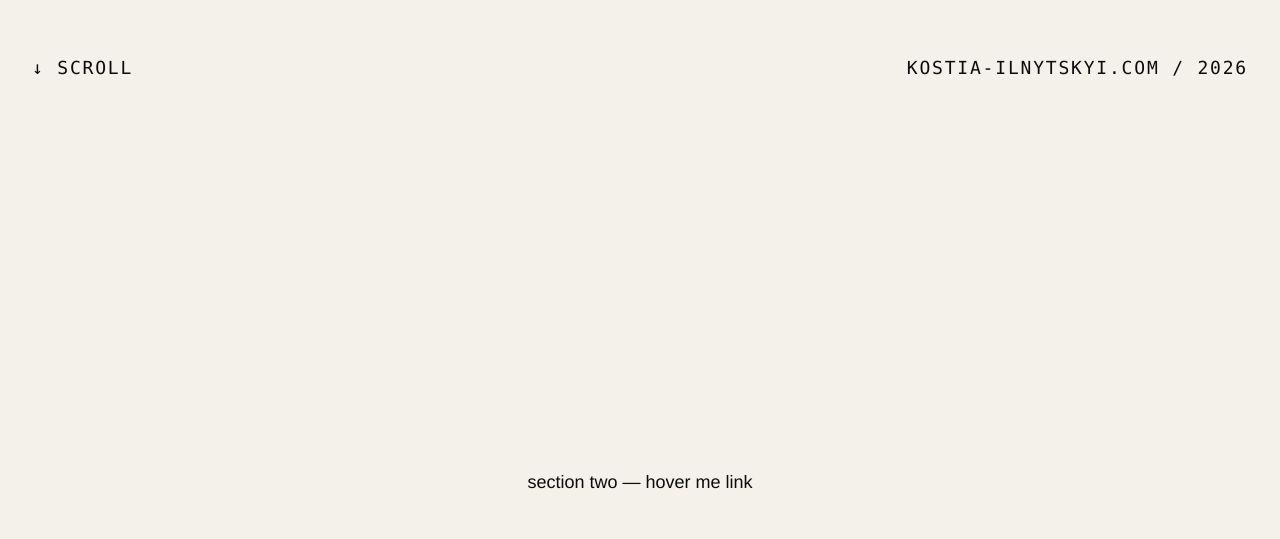
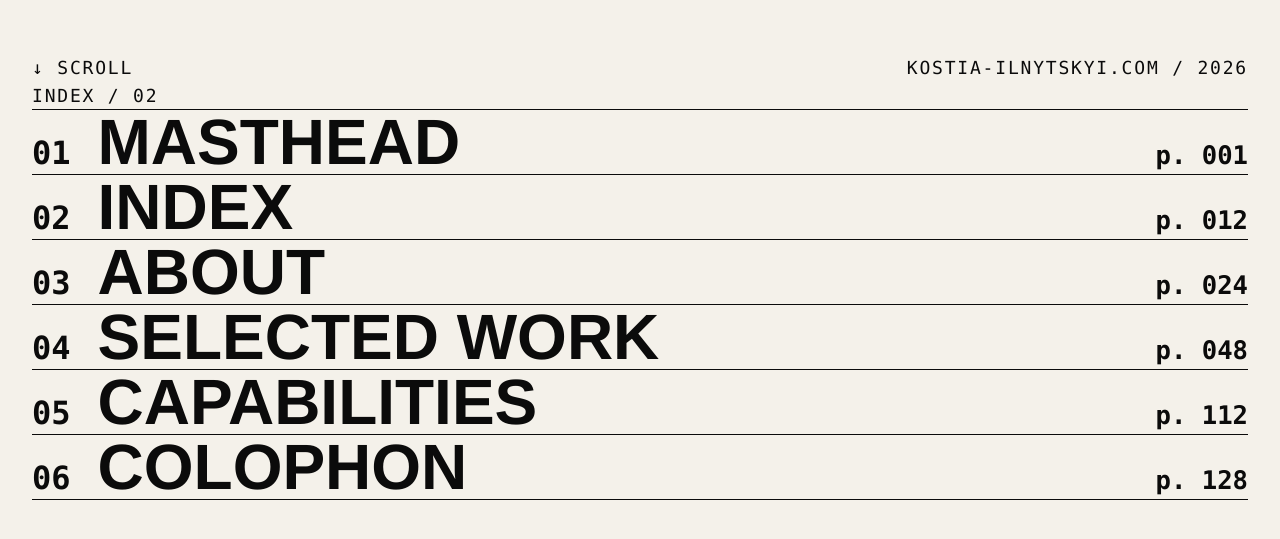
Before and after one commit to Kostia06/Portfolio, a Preact app: page / in a window 1280 px wide. Shown: the part 719-1258 px from the top of the page. After the commit the page ends 1222 px from the top, so only its background shows below. Built offline with nearby package versions, Linux system fonts and the light colour scheme.

Commit message:
add Index TOC section

```diff
--- a/src/app.tsx
+++ b/src/app.tsx
@@ -5,6 +5,7 @@ import { ScrollCounter } from './components/primitives/ScrollCounter'
 import { SectionLabel } from './components/primitives/SectionLabel'
 import { Rule } from './components/primitives/Rule'
 import { Masthead } from './components/sections/Masthead'
+import { IndexSection } from './components/sections/Index'
 
 export function App() {
   useEffect(() => {
@@ -19,13 +20,8 @@ export function App() {
       <main>
         <Masthead />
         <Rule />
-        <section
-          data-section="02"
-          data-section-name="SCROLL TEST"
-          class="container min-h-screen grid place-items-center"
-        >
-          <p>section two — hover me <a href="#">link</a></p>
-        </section>
+        <IndexSection />
+        <Rule />
       </main>
     </>
   )
--- /dev/null
+++ b/src/components/sections/Index.tsx
@@ -0,0 +1,115 @@
+import { useEffect, useRef } from 'preact/hooks'
+import { gsap, ScrollTrigger } from '../../lib/scroll'
+
+const rows = [
+  { num: '01', label: 'MASTHEAD', page: '001' },
+  { num: '02', label: 'INDEX', page: '012' },
+  { num: '03', label: 'ABOUT', page: '024' },
+  { num: '04', label: 'SELECTED WORK', page: '048' },
+  { num: '05', label: 'CAPABILITIES', page: '112' },
+  { num: '06', label: 'COLOPHON', page: '128' },
+]
+
+export function IndexSection() {
+  const ref = useRef<HTMLDivElement>(null)
+
+  useEffect(() => {
+    const el = ref.current
+    if (!el) return
+    const rowEls = el.querySelectorAll<HTMLElement>('.index-row')
+    const ruleEls = el.querySelectorAll<HTMLElement>('.index-rule')
+
+    gsap.set(rowEls, { opacity: 0, x: -20 })
+    gsap.set(ruleEls, { scaleX: 0, transformOrigin: 'left center' })
+
+    const st = ScrollTrigger.create({
+      trigger: el,
+      start: 'top 70%',
+      onEnter: () => {
+        gsap.to(ruleEls, {
+          scaleX: 1,
+          duration: 0.6,
+          ease: 'power3.out',
+          stagger: 0.08,
+        })
+        gsap.to(rowEls, {
+          opacity: 1,
+          x: 0,
+          duration: 0.001,
+          ease: 'steps(1)',
+          stagger: 0.08,
+          delay: 0.1,
+        })
+      },
+    })
+    return () => st.kill()
+  }, [])
+
+  return (
+    <section
+      data-section="02"
+      data-section-name="INDEX"
+      class="container py-24 md:py-40"
+    >
+      <div
+        class="mb-12"
+        style={{
+          fontFamily: 'var(--font-mono)',
+          fontSize: 'var(--text-meta)',
+          letterSpacing: '0.1em',
+          color: 'var(--color-mute)',
+        }}
+      >
+        INDEX / 02
+      </div>
+      <div ref={ref}>
+        {rows.map((row) => (
+          <a
+            href={`#section-${row.num}`}
+            class="index-row-link block group"
+          >
+            <div
+              class="index-rule"
+              style={{ width: '100%', height: 1, background: 'var(--color-ink)' }}
+            />
+            <div
+              class="index-row flex items-baseline justify-between py-4 transition-transform duration-200 group-hover:translate-x-4 group-hover:[color:var(--color-red)]"
+              style={{
+                fontSize: 'clamp(24px, 5vw, 64px)',
+                fontWeight: 700,
+                letterSpacing: 'var(--tracking-display-mid)',
+                lineHeight: 1,
+              }}
+            >
+              <span class="flex items-baseline gap-6">
+                <span
+                  style={{
+                    fontFamily: 'var(--font-mono)',
+                    fontSize: '0.5em',
+                    color: 'var(--color-mute)',
+                  }}
+                >
+                  {row.num}
+                </span>
+                <span>{row.label}</span>
+              </span>
+              <span
+                style={{
+                  fontFamily: 'var(--font-mono)',
+                  fontSize: '0.4em',
+                  color: 'var(--color-mute)',
+                }}
+              >
+                p. {row.page}
+              </span>
+            </div>
+          </a>
+        ))}
+        <div
+          class="index-rule"
+          style={{ width: '100%', height: 1, background: 'var(--color-ink)' }}
+        />
+      </div>
+    </section>
+  )
+}
```
